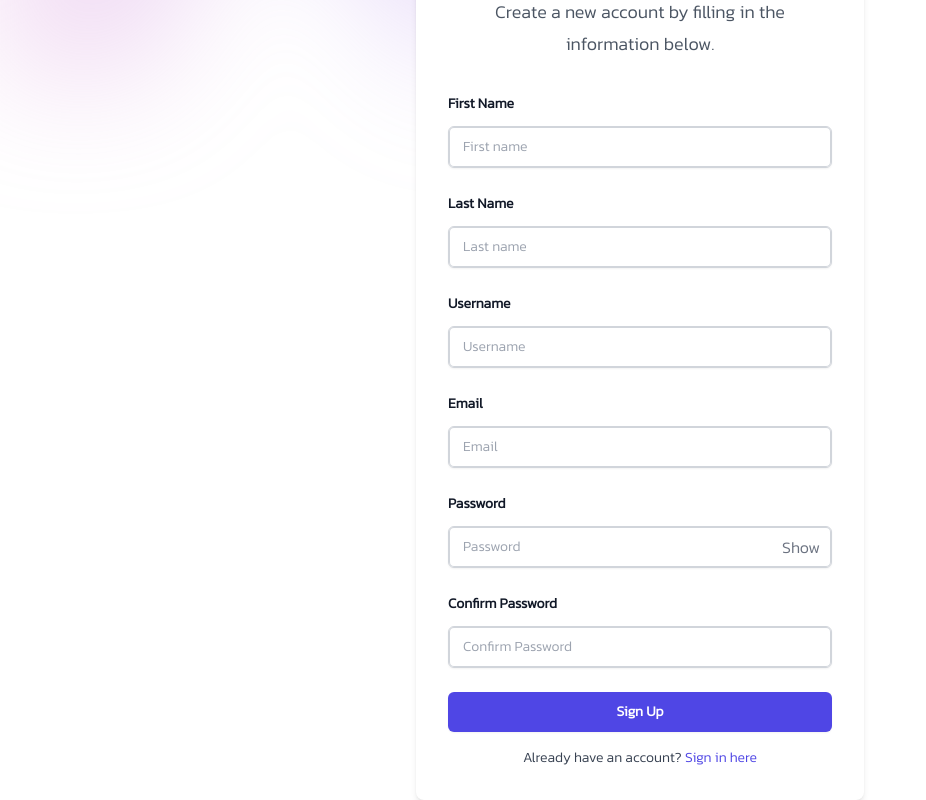
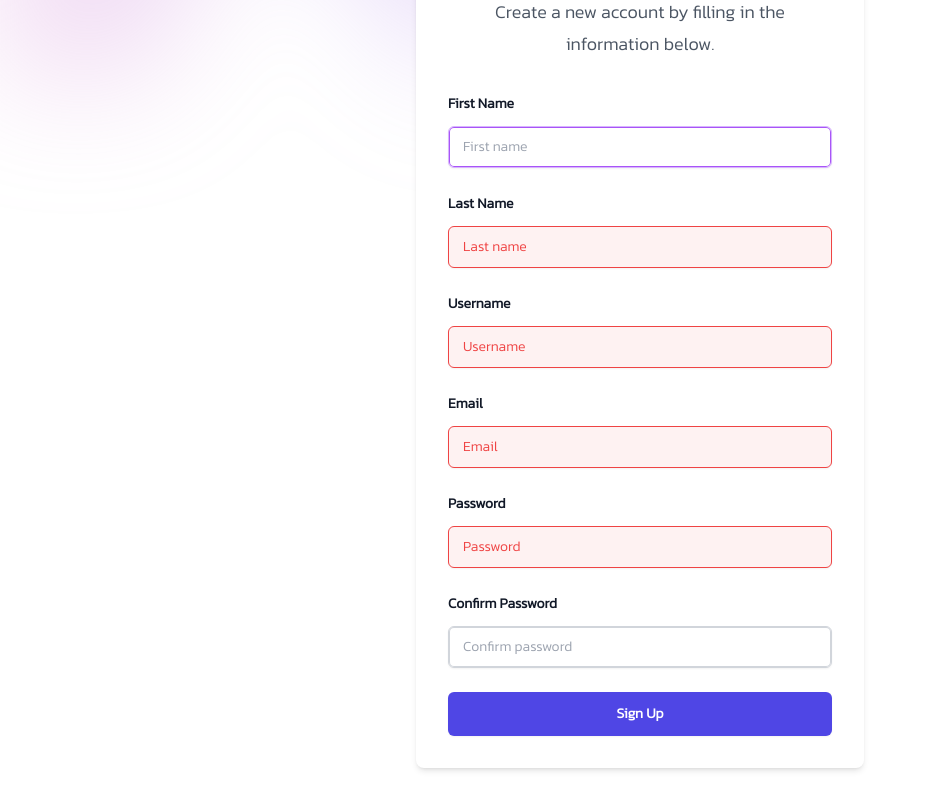
Before and after one commit to jsd7-9qboil/mutayloo, a React (Vite) app in the folder frontend/: page /sign-up in a window 1280 px wide. Shown: the part 280-1080 px from the top of the page, without its empty margins (0-926 px from the left). Built offline with nearby package versions, Linux system fonts and the light colour scheme.

Commit message:
Signin validate v1.2 Register form v1.2

```diff
--- a/frontend/src/pages/sign-in/Sign-in.jsx
+++ b/frontend/src/pages/sign-in/Sign-in.jsx
@@ -1,6 +1,83 @@
-import React from "react";
+import React, { useState, useEffect } from "react";
 
 const SignIn = () => {
+	const [username, setUsername] = useState("");
+	const [password, setPassword] = useState("");
+	const [errors, setErrors] = useState({});
+	const [isSubmitting, setIsSubmitting] = useState(false);
+
+	const handleValidation = () => {
+		let tempErrors = {};
+		let isValid = true;
+
+		if (!username) {
+			tempErrors["username"] = "Username or Email is required";
+			isValid = false;
+		} else if (
+			!username.match(
+				/^([a-zA-Z0-9_\.\-])+\@([a-zA-Z0-9_\.\-])+\.([a-zA-Z]{2,4})$/
+			) &&
+			!username.match(/^[a-zA-Z0-9]+$/)
+		) {
+			tempErrors["username"] = "Invalid Username or Email";
+			isValid = false;
+		}
+
+		if (!password) {
+			tempErrors["password"] = "Password is required";
+			isValid = false;
+		} else if (password.length < 8) {
+			tempErrors["password"] = "Password must be at least 8 characters long";
+			isValid = false;
+		}
+
+		setErrors(tempErrors);
+		return isValid;
+	};
+
+	const checkCredentials = async () => {
+		// Simulate an API call to check credentials
+		const simulatedDatabaseResponse = {
+			username: "testuser",
+			password: "password123",
+		};
+
+		// Simulate a delay
+		await new Promise((resolve) => setTimeout(resolve, 1000));
+
+		if (
+			username === simulatedDatabaseResponse.username &&
+			password === simulatedDatabaseResponse.password
+		) {
+			return true;
+		} else {
+			return false;
+		}
+	};
+
+	const handleSubmit = async (e) => {
+		e.preventDefault();
+		if (handleValidation()) {
+			setIsSubmitting(true);
+		}
+	};
+
+	useEffect(() => {
+		if (isSubmitting) {
+			checkCredentials().then((isValid) => {
+				if (isValid) {
+					console.log("Form submitted successfully");
+					// Perform the sign-in logic here
+					// Reset form and errors if needed
+					setIsSubmitting(false);
+				} else {
+					setErrors({ auth: "Invalid username or password" });
+					setIsSubmitting(false);
+				}
+			});
+		}
+	}, [isSubmitting]);
+
 	return (
 		<div className="isolate bg-white px-6 py-24 sm:py-32 lg:px-8">
 			<div
@@ -24,7 +101,7 @@ const SignIn = () => {
 						Welcome back! Please sign in to your account.
 					</p>
 				</div>
-				<form action="#" method="POST" className="mt-8">
+				<form onSubmit={handleSubmit} className="mt-8">
 					<div className="grid grid-cols-1 gap-y-6">
 						<div>
 							<label
@@ -41,7 +118,12 @@ const SignIn = () => {
 									autoComplete="username"
 									className="block w-full rounded-md border-0 px-3.5 py-2 text-gray-900 shadow-sm ring-1 ring-inset ring-gray-300 placeholder:text-gray-400 focus:ring-2 focus:ring-inset focus:ring-indigo-600 sm:text-sm sm:leading-6"
 									placeholder="Username or Email"
+									value={username}
+									onChange={(e) => setUsername(e.target.value)}
 								/>
+								{errors.username && (
+									<p className="text-red-500 text-xs mt-1">{errors.username}</p>
+								)}
 							</div>
 						</div>
 						<div>
@@ -59,9 +141,17 @@ const SignIn = () => {
 									autoComplete="current-password"
 									className="block w-full rounded-md border-0 px-3.5 py-2 text-gray-900 shadow-sm ring-1 ring-inset ring-gray-300 placeholder:text-gray-400 focus:ring-2 focus:ring-inset focus:ring-indigo-600 sm:text-sm sm:leading-6"
 									placeholder="Password"
+									value={password}
+									onChange={(e) => setPassword(e.target.value)}
 								/>
+								{errors.password && (
+									<p className="text-red-500 text-xs mt-1">{errors.password}</p>
+								)}
 							</div>
 						</div>
+						{errors.auth && (
+							<p className="text-red-500 text-xs mt-1">{errors.auth}</p>
+						)}
 						<div className="flex items-center justify-between">
 							<div className="flex items-center">
 								<input
@@ -88,12 +178,7 @@ const SignIn = () => {
 						</div>
 					</div>
 					<div className="mt-6">
-						<button
-							type="submit"
-							className="block w-full rounded-md bg-indigo-600 px-3.5 py-2.5 text-center text-sm font-semibold text-white shadow-sm hover:bg-indigo-500 focus-visible:outline focus-visible:outline-2 focus-visible:outline-offset-2 focus-visible:outline-indigo-600"
-						>
-							Sign In
-						</button>
+						<button className="btn-primary w-full">Sign In</button>
 					</div>
 					<p className="text-sm text-gray-700 mt-4 text-center">
 						Don't have an account?{" "}
--- a/frontend/src/pages/sign-up/Sign-up.jsx
+++ b/frontend/src/pages/sign-up/Sign-up.jsx
@@ -1,4 +1,4 @@
-import React, { useState } from "react";
+import React, { useState, useEffect } from "react";
 
 const Register = () => {
 	const [formData, setFormData] = useState({
@@ -12,63 +12,55 @@ const Register = () => {
 
 	const [formErrors, setFormErrors] = useState({});
 	const [formSuccess, setFormSuccess] = useState({});
-	const [showPassword, setShowPassword] = useState(false);
 
 	const validate = (name, value) => {
 		switch (name) {
 			case "firstName":
 			case "lastName":
-				if (!/^[a-zA-Zก-๙]{4,}$/.test(value)) {
-					return "Required: must be at least 4 characters long and contain only Thai or English letters";
-				} else {
-					setFormSuccess((prev) => ({ ...prev, [name]: "Correct input" }));
-					return "";
-				}
+				return !/^[a-zA-Zก-๙]{4,}$/.test(value)
+					? "Required: must be at least 4 characters long and contain only Thai or English letters"
+					: "";
 			case "username":
-				if (!/^[a-zA-Z0-9]{8,}$/.test(value)) {
-					return "Required: must be at least 8 characters long and contain only English letters and numbers";
-				} else {
-					setFormSuccess((prev) => ({ ...prev, [name]: "Correct input" }));
-					return "";
-				}
+				return !/^[a-zA-Z0-9]{8,}$/.test(value)
+					? "Required: must be at least 8 characters long and contain only English letters and numbers"
+					: "";
 			case "email":
-				if (!/^[^\s@]+@[^\s@]+\.[^\s@]+$/.test(value)) {
-					return "Required: must be a valid email address";
-				} else {
-					setFormSuccess((prev) => ({ ...prev, [name]: "Correct input" }));
-					return "";
-				}
+				return !/^[^\s@]+@[^\s@]+\.[^\s@]+$/.test(value)
+					? "Required: must be a valid email address"
+					: "";
 			case "password":
-				if (!/^[a-zA-Z0-9]{8,}$/.test(value)) {
-					return "Required: must be at least 8 characters long and contain only English letters and numbers";
-				} else {
-					setFormSuccess((prev) => ({ ...prev, [name]: "Correct input" }));
-					return "";
-				}
+				return !/^[a-zA-Z0-9]{8,}$/.test(value)
+					? "Required: must be at least 8 characters long and contain only English letters and numbers"
+					: "";
 			case "confirmPassword":
-				if (value !== formData.password) {
-					return "Required: passwords must match";
-				} else {
-					setFormSuccess((prev) => ({ ...prev, [name]: "Correct input" }));
-					return "";
-				}
+				return value !== formData.password
+					? "Required: passwords must match"
+					: "";
 			default:
 				return "";
 		}
 	};
 
+	useEffect(() => {
+		const newErrors = {};
+		const newSuccess = {};
+
+		Object.keys(formData).forEach((key) => {
+			const error = validate(key, formData[key]);
+			if (error) {
+				newErrors[key] = error;
+			} else if (formData[key]) {
+				newSuccess[key] = "Correct input";
+			}
+		});
+
+		setFormErrors(newErrors);
+		setFormSuccess(newSuccess);
+	}, [formData]);
+
 	const handleChange = (e) => {
 		const { name, value } = e.target;
 		setFormData({ ...formData, [name]: value });
-
-		const error = validate(name, value);
-		setFormErrors({ ...formErrors, [name]: error });
-
-		if (!error) {
-			setFormSuccess((prev) => ({ ...prev, [name]: "Correct input" }));
-		} else {
-			setFormSuccess((prev) => ({ ...prev, [name]: "" }));
-		}
 	};
 
 	const handleSubmit = (e) => {
@@ -125,14 +117,14 @@ const Register = () => {
 									onChange={handleChange}
 									className={`block w-full rounded-md px-3.5 py-2 text-gray-900 shadow-sm focus:ring-2 focus:ring-inset sm:text-sm sm:leading-6 ${
 										formErrors.firstName
-											? "border border-red-500 bg-red-50 placeholder-red-500 focus:ring-red-500"
+											? "border border-purple-300 ring-1 ring-inset ring-purple-500 placeholder:text-gray-400"
 											: formSuccess.firstName
 											? "border border-green-500 bg-green-50 text-green-900 placeholder-green-900 focus:ring-green-500"
-											: "border border-gray-300 ring-1 ring-inset ring-gray-300 placeholder:text-gray-400 focus:ring-indigo-600"
+											: "border border-gray-300 ring-1 ring-inset ring-gray-300 placeholder:text-gray-400 focus:ring-purple-600"
 									}`}
 									placeholder="First name"
 								/>
-								{formErrors.firstName && (
+								{formErrors.firstName && formData.firstName && (
 									<p className="mt-2 text-sm text-red-600">
 										{formErrors.firstName}
 									</p>
@@ -168,7 +160,7 @@ const Register = () => {
 									}`}
 									placeholder="Last name"
 								/>
-								{formErrors.lastName && (
+								{formErrors.lastName && formData.lastName && (
 									<p className="mt-2 text-sm text-red-600">
 										{formErrors.lastName}
 									</p>
@@ -204,7 +196,7 @@ const Register = () => {
 									}`}
 									placeholder="Username"
 								/>
-								{formErrors.username && (
+								{formErrors.username && formData.username && (
 									<p className="mt-2 text-sm text-red-600">
 										{formErrors.username}
 									</p>
@@ -240,7 +232,7 @@ const Register = () => {
 									}`}
 									placeholder="Email"
 								/>
-								{formErrors.email && (
+								{formErrors.email && formData.email && (
 									<p className="mt-2 text-sm text-red-600">
 										{formErrors.email}
 									</p>
@@ -259,9 +251,9 @@ const Register = () => {
 							>
 								Password
 							</label>
-							<div className="relative mt-2.5">
+							<div className="mt-2.5 relative">
 								<input
-									type={showPassword ? "text" : "password"}
+									type="password"
 									name="password"
 									id="password"
 									autoComplete="new-password"
@@ -276,15 +268,7 @@ const Register = () => {
 									}`}
 									placeholder="Password"
 								/>
-								<button
-									type="button"
-									className="absolute inset-y-0 right-0 px-3 flex items-center text-gray-500"
-									onClick={() => setShowPassword(!showPassword)}
-									style={{ transition: "opacity 0.3s" }}
-								>
-									{showPassword ? "Hide" : "Show"}
-								</button>
-								{formErrors.password && (
+								{formErrors.password && formData.password && (
 									<p className="mt-2 text-sm text-red-600">
 										{formErrors.password}
 									</p>
@@ -303,9 +287,9 @@ const Register = () => {
 							>
 								Confirm Password
 							</label>
-							<div className="relative mt-2.5">
+							<div className="mt-2.5 relative">
 								<input
-									type={showPassword ? "text" : "password"}
+									type="password"
 									name="confirmPassword"
 									id="confirm-password"
 									autoComplete="new-password"
@@ -318,9 +302,9 @@ const Register = () => {
 											? "border border-green-500 bg-green-50 text-green-900 placeholder-green-900 focus:ring-green-500"
 											: "border border-gray-300 ring-1 ring-inset ring-gray-300 placeholder:text-gray-400 focus:ring-indigo-600"
 									}`}
-									placeholder="Confirm Password"
+									placeholder="Confirm password"
 								/>
-								{formErrors.confirmPassword && (
+								{formErrors.confirmPassword && formData.confirmPassword && (
 									<p className="mt-2 text-sm text-red-600">
 										{formErrors.confirmPassword}
 									</p>
@@ -336,17 +320,11 @@ const Register = () => {
 					<div className="mt-6">
 						<button
 							type="submit"
-							className="block w-full rounded-md bg-indigo-600 px-3.5 py-2.5 text-center text-sm font-semibold text-white shadow-sm hover:bg-indigo-500 focus-visible:outline focus-visible:outline-2 focus-visible:outline-offset-2 focus-visible:outline-indigo-600"
+							className="flex w-full justify-center rounded-md bg-indigo-600 px-3.5 py-2.5 text-sm font-semibold leading-6 text-white shadow-sm hover:bg-indigo-500 focus-visible:outline focus-visible:outline-2 focus-visible:outline-offset-2 focus-visible:outline-indigo-600"
 						>
 							Sign Up
 						</button>
 					</div>
-					<p className="text-sm text-gray-700 mt-4 text-center">
-						Already have an account?{" "}
-						<a href="#" className="text-indigo-600 hover:underline">
-							Sign in here
-						</a>
-					</p>
 				</form>
 			</div>
 		</div>
```
